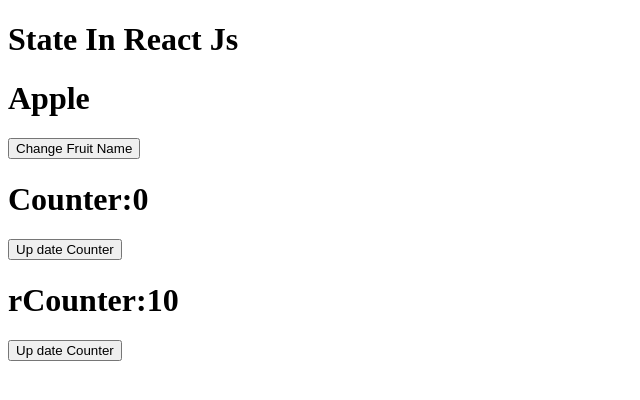
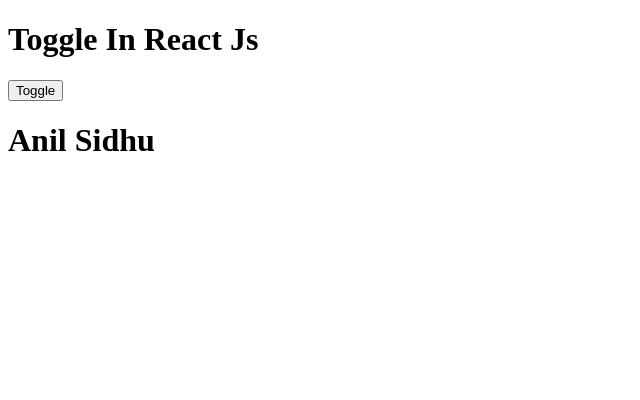
Before and after one commit to ShahbazAslam-786/React-Blog, a React (Vite) app: page / in a window 1280 px wide. Shown: the top 400 px of the page, without its empty margins (0-640 px from the left). Built offline with nearby package versions, Linux system fonts and the light colour scheme.

Commit message:
Toggle In React Js

```diff
--- a/src/App.jsx
+++ b/src/App.jsx
@@ -1,18 +1,16 @@
 import { useState } from "react";
-import Counter from "./Counter";
+import User from "./User";
 
 function App () {
-  const [count, setCount] = useState("Apple")
-  const handleFruit = () => {
-       setCount("Banana")
-  }
-  return (
-    <div>
-      <h1>State In React Js</h1>
-      <h1>{count}</h1>
-      <button onClick={handleFruit}>Change Fruit Name</button>
-      <Counter/>
-    </div>
+  const [display, setDisplay]= useState(true)
+  return(
+    <>
+    <h1>Toggle In React Js</h1>
+    <button onClick={()=>setDisplay(!display)}>Toggle</button>
+    {
+      display ? <User />: null
+    }
+    </>
   )
 }
 
--- a/src/Counter.jsx
+++ /dev/null
@@ -1,18 +0,0 @@
-import { useState } from "react";
-
-const Counter = () => {
-    const [counter, setCounter] = useState(0)
-    const [rcounter, setRCounter] = useState(10)
-    return (
-        <div>
-            <h1>Counter:{counter}</h1>
-            <button onClick={() => setCounter(counter + 1)}>Up date Counter</button>
-            <h1>rCounter:{rcounter}</h1>
-            <button onClick={() => setRCounter(rcounter - 1)}>Up date Counter</button>
-
-
-        </div>
-    )
-}
-
-export default Counter;
--- /dev/null
+++ b/src/User.jsx
@@ -0,0 +1,9 @@
+function User () {
+    return (
+        <div>
+            <h1>Anil Sidhu</h1>
+        </div>
+    )
+}
+
+export default User;
```
